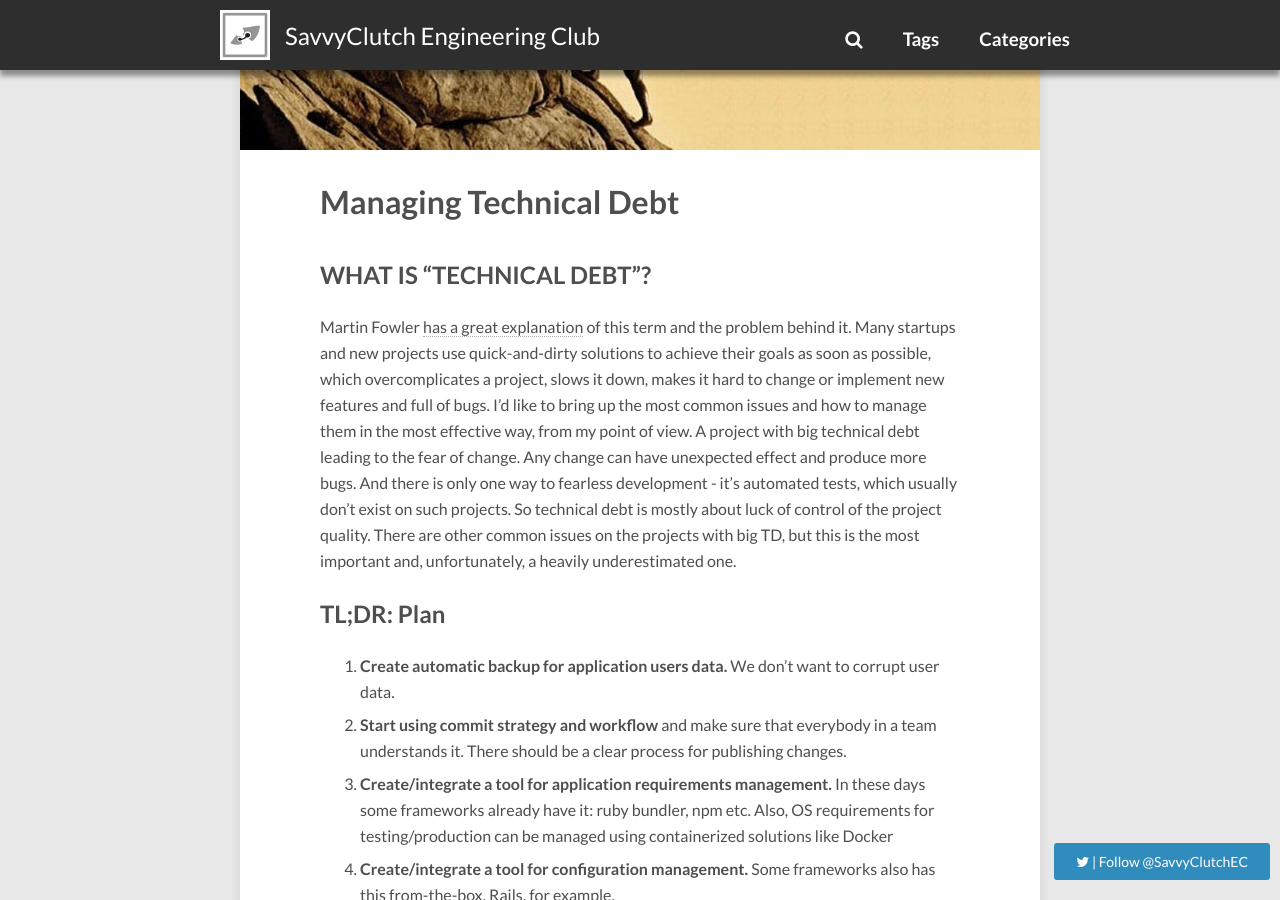
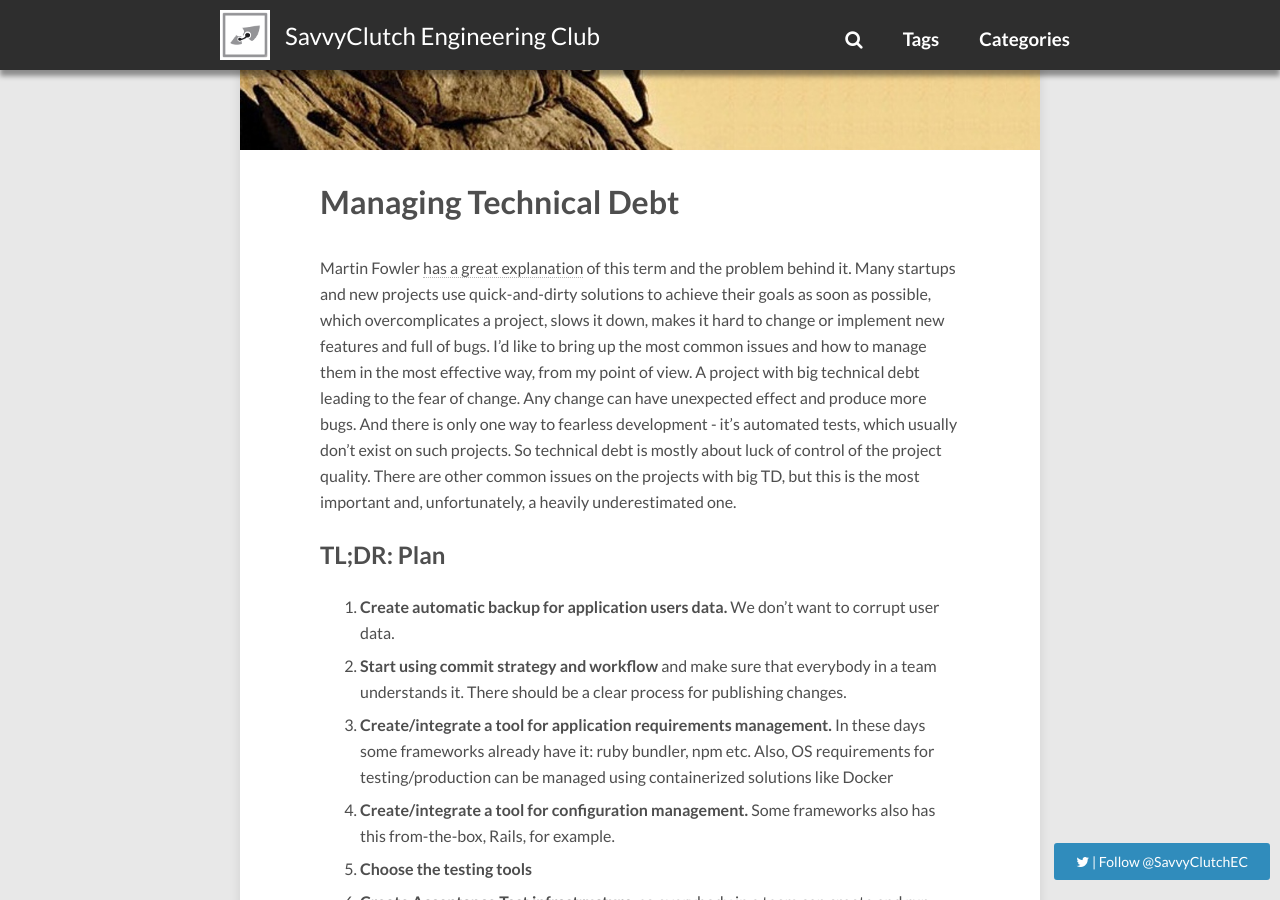
Before and after one commit to savvyclutch/savvyclutch.github.io, a Jekyll site: the page built from _posts/2017-04-12-managing-technical-debt.md, in a window 1280 px wide and 900 px high, scrolled down 506 px. Built offline with Jekyll 4.4.1, drawn with Linux system fonts in a browser that asks for light colours; nearby versions of some CDN libraries; comment, search, counter and statistics services are not loaded.

Commit message:
Update 2017-04-12-managing-technical-debt.md
Formatting

```diff
--- a/_posts/2017-04-12-managing-technical-debt.md
+++ b/_posts/2017-04-12-managing-technical-debt.md
@@ -9,8 +9,6 @@ categories: [process]
 image:
     feature: posts/tech_debt/title.jpg
 ---
-
-## WHAT IS “TECHNICAL DEBT”?
 
 Martin Fowler [has a great explanation](https://martinfowler.com/bliki/TechnicalDebt.html) of this term and the problem behind it.  Many startups and new projects use quick-and-dirty solutions to achieve their goals as soon as possible, which overcomplicates a project, slows it down, makes it hard to change or implement new features and full of bugs. I'd like to bring up the most common issues and how to manage them in the most effective way, from my point of view.
 A project with big technical debt leading to the fear of change. Any change can have unexpected effect and produce more bugs. And there is only one way to fearless development - it’s automated tests, which usually don’t exist on such projects. So technical debt is mostly about luck of control of the project quality.
```
